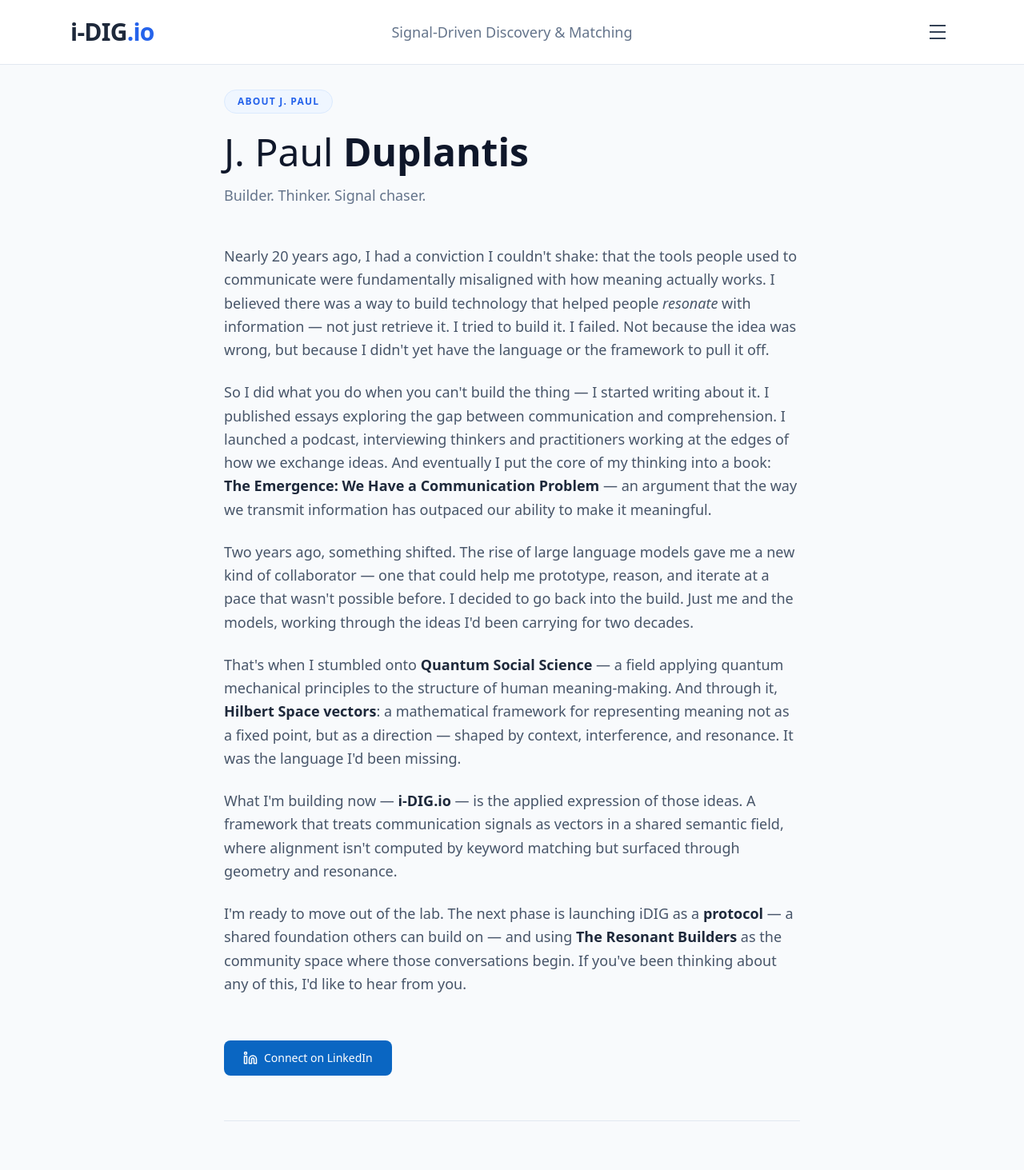
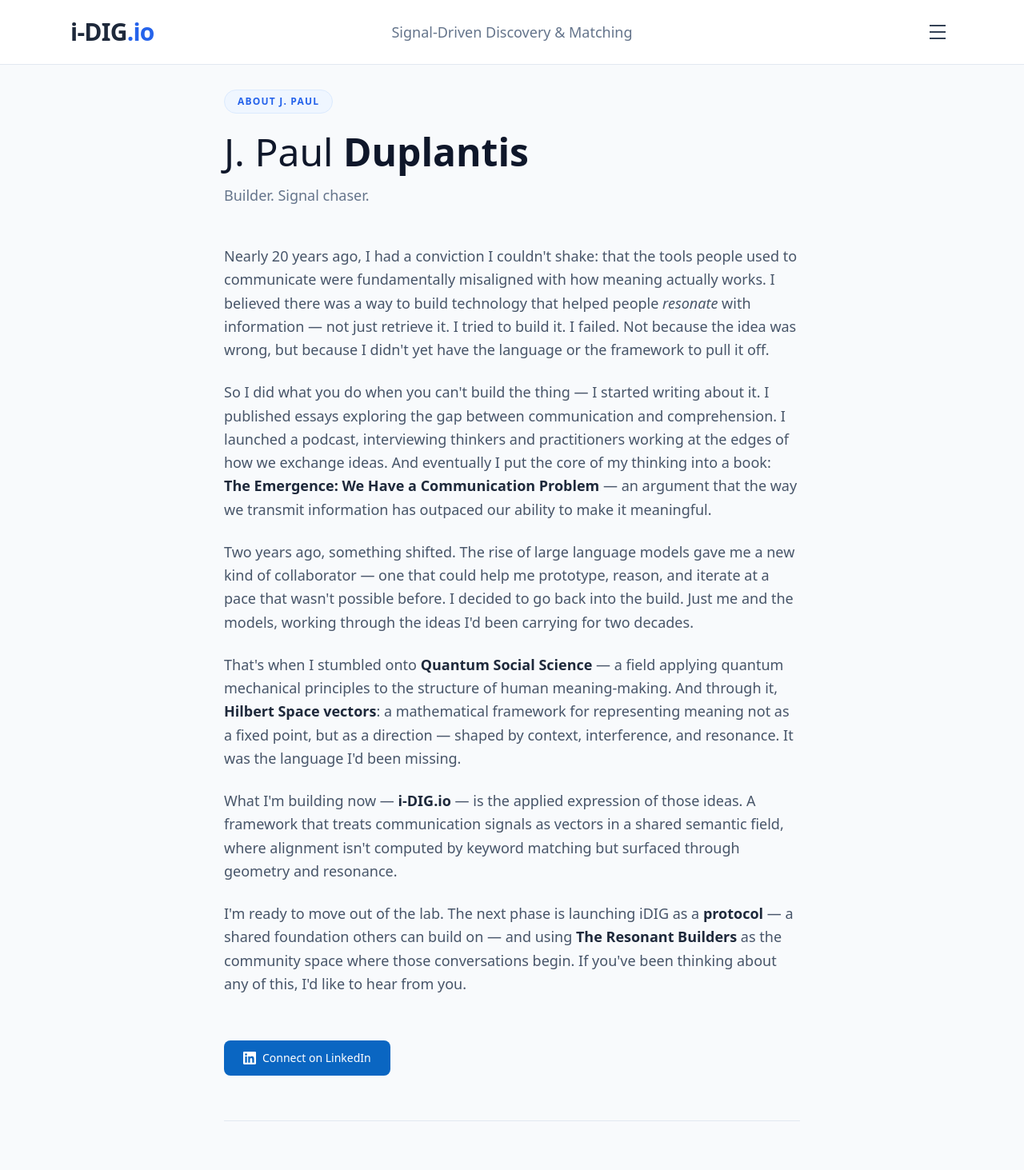
Before and after one commit to theresonantbuilder/idig_website, a React (Vite) app: page /about in a window 1280 px wide. Shown: the top 1463 px of the page at 80% size. Built offline with nearby package versions, Linux system fonts and the light colour scheme.

Commit message:
Took out thinker on about j paul

```diff
--- a/src/pages/AboutPaul.tsx
+++ b/src/pages/AboutPaul.tsx
@@ -2,7 +2,6 @@
 import { useLocation } from 'wouter';
 import NavBar from '../components/NavBar';
 import Footer from '../components/Footer';
-import { Linkedin } from 'lucide-react';
 
 export default function AboutPaul() {
   useLocation();
@@ -56,7 +55,7 @@
             <h1 className="text-4xl md:text-5xl font-light text-slate-900 mb-4 leading-tight">
               J. Paul <span className="font-semibold">Duplantis</span>
             </h1>
-            <p className="text-lg text-slate-500">Builder. Thinker. Signal chaser.</p>
+            <p className="text-lg text-slate-500">Builder. Signal chaser.</p>
           </div>
 
           {/* Story */}
@@ -89,7 +88,9 @@
               rel="noopener noreferrer"
               className="inline-flex items-center px-6 py-3 bg-[#0A66C2] text-white font-medium rounded-lg hover:bg-[#004182] transition text-sm"
             >
-              <Linkedin size={18} className="mr-2" />
+              <svg className="w-4 h-4 mr-2 shrink-0" fill="currentColor" viewBox="0 0 24 24">
+                <path d="M20.447 20.452h-3.554v-5.569c0-1.328-.027-3.037-1.852-3.037-1.853 0-2.136 1.445-2.136 2.939v5.667H9.351V9h3.414v1.561h.046c.477-.9 1.637-1.85 3.37-1.85 3.601 0 4.267 2.37 4.267 5.455v6.286zM5.337 7.433a2.062 2.062 0 01-2.063-2.065 2.064 2.064 0 112.063 2.065zm1.782 13.019H3.555V9h3.564v11.452zM22.225 0H1.771C.792 0 0 .774 0 1.729v20.542C0 23.227.792 24 1.771 24h20.451C23.2 24 24 23.227 24 22.271V1.729C24 .774 23.2 0 22.222 0h.003z"/>
+              </svg>
               Connect on LinkedIn
             </a>
           </div>
```
